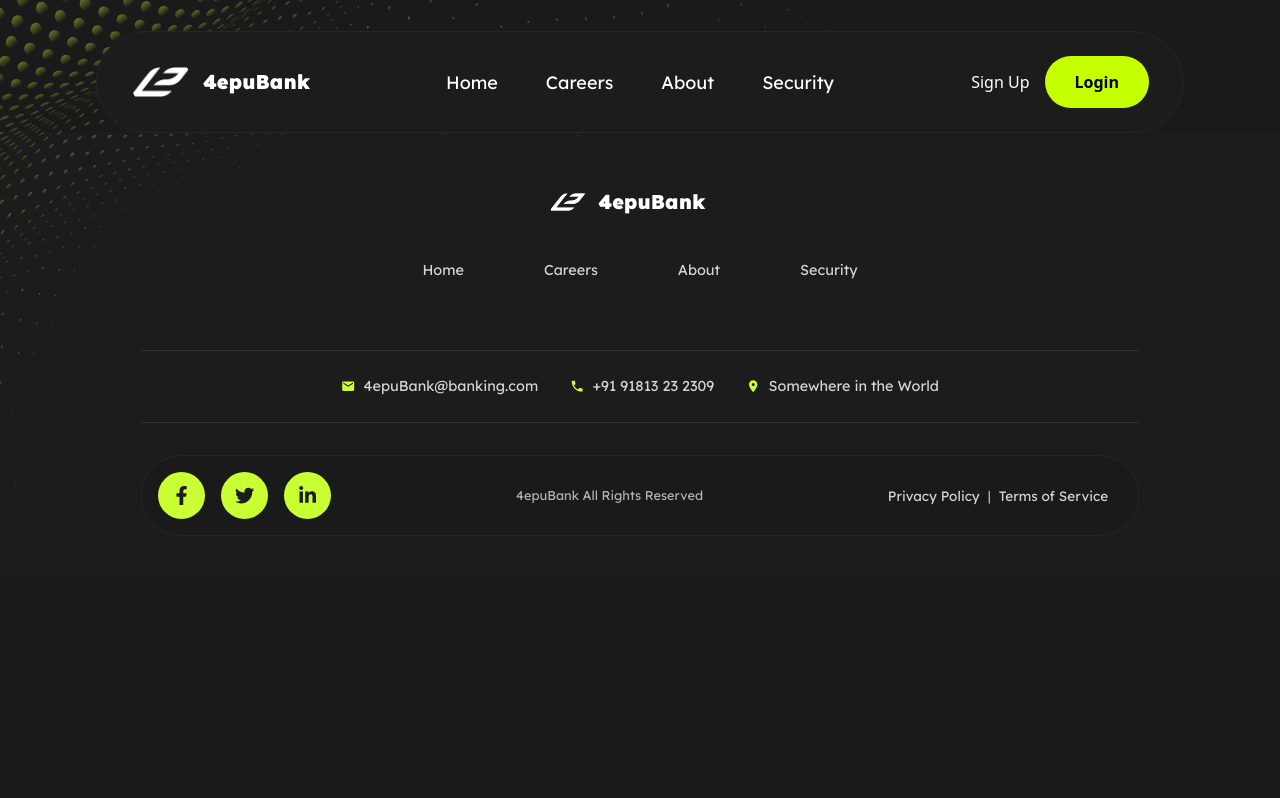
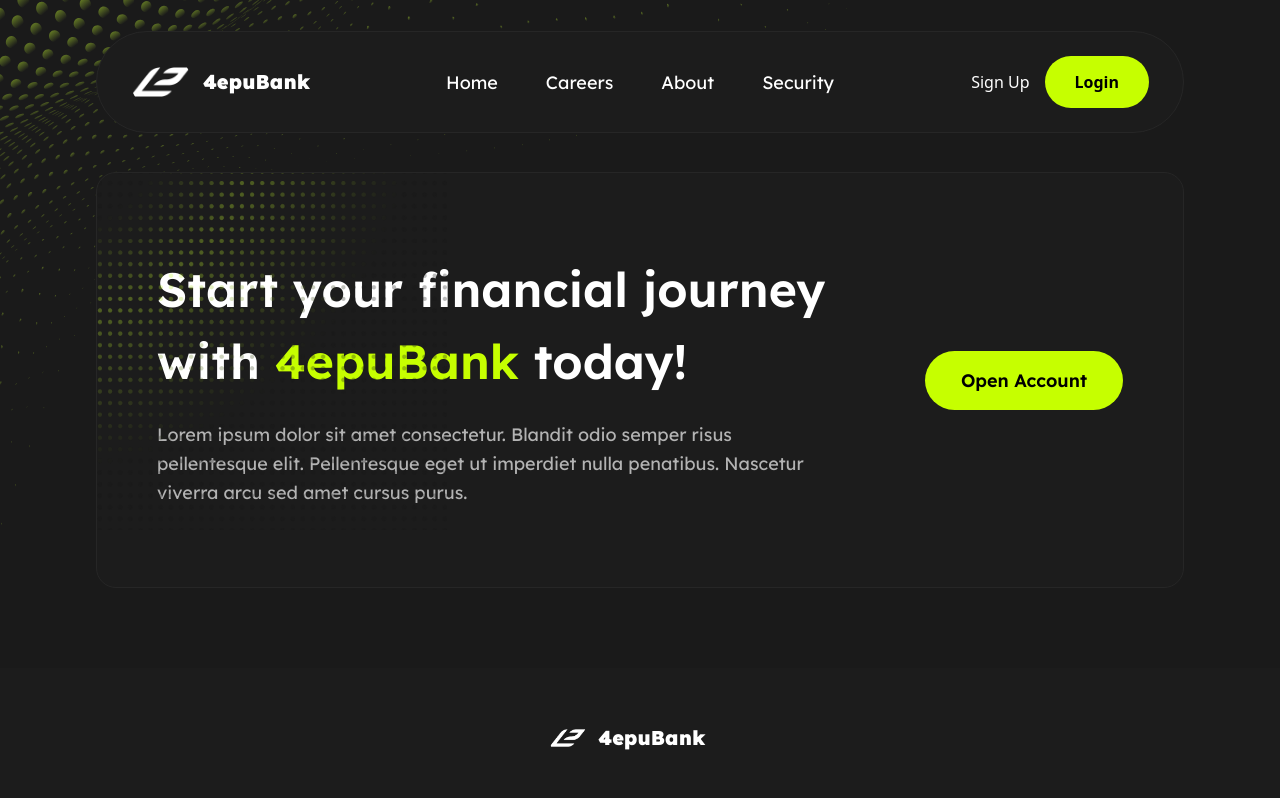
Before and after one commit to Cennge/Banking-Company, a React (Vite) app: page / in a window 1280 px wide. Shown: the top 798 px of the page. Built offline with nearby package versions, Linux system fonts and the light colour scheme.

Commit message:
added section6

```diff
--- a/src/components/Home-Page.css
+++ b/src/components/Home-Page.css
@@ -7,3 +7,83 @@
   height: 100%;
   pointer-events: none;
 }
+
+.home-page {
+  flex: 1;
+  display: flex;
+  flex-direction: column;
+  justify-content: flex-end;
+  padding-bottom: 80px; /* future footer space */
+}
+
+.hero-wrapper {
+  display: flex;
+  justify-content: center;
+  margin-top: auto;
+}
+
+.hero-container {
+  width: 85%;
+  padding: 80px 60px;
+  background: #1C1C1C;
+  border: 1px solid #262626;
+  border-radius: 20px;
+  display: flex;
+  justify-content: space-between;
+  align-items: center;
+  font-family: 'Lexend', sans-serif;
+  z-index: 10;
+  overflow: hidden;
+  position: relative;
+}
+
+.hero-content {
+  max-width: 70%;
+}
+
+.hero-heading {
+  color: white;
+  font-size: 48px;
+  font-weight: 600;
+  margin-bottom: 24px;
+}
+
+.highlight {
+  color: #C6FF00;
+}
+
+.hero-subtext {
+  color: #B3B3B3;
+  font-size: 18px;
+  line-height: 1.6;
+  max-width: 700px;
+}
+
+.hero-button {
+  background-color: #C6FF00;
+  color: black;
+  font-weight: 600;
+  padding: 16px 36px;
+  font-size: 18px;
+  border-radius: 999px;
+  border: none;
+  cursor: pointer;
+  transition: background-color 0.3s ease;
+  z-index: 1;
+}
+
+.hero-button:hover {
+  background-color: #b3f000;
+}
+
+.sec {
+  margin-top: 40px;
+}
+
+.section6-image {
+  width: 400px;
+  position: absolute;
+  z-index: 0;
+  top: -50px;
+  left: -50px;
+}
--- a/src/components/Home-Page.tsx
+++ b/src/components/Home-Page.tsx
@@ -4,9 +4,35 @@ import './Home-Page.css'
 export function Home() {
     return (
         <div>
+            <div className='sec'>
+                <Section6/>
+            </div>
             <div className='BGObj-1 '>
                 <BGObjects />
             </div>
         </div>
     );
 }
+
+export const Section6 = () => {
+  return (
+    <div className="home-page">
+      <div className="hero-wrapper">
+        <section className="hero-container">
+               <img src="/bg-object-sec6.png" alt="Background" className="section6-image" />
+          <div className="hero-content">
+            <h1 className="hero-heading">
+              Start your financial journey with <span className="highlight">4epuBank</span> today!
+            </h1>
+            <p className="hero-subtext">
+              Lorem ipsum dolor sit amet consectetur. Blandit odio semper risus pellentesque elit.
+              Pellentesque eget ut imperdiet nulla penatibus. Nascetur viverra arcu sed amet cursus purus.
+            </p>
+          </div>
+          <button className="hero-button">Open Account</button>
+
+        </section>
+      </div>
+    </div>
+  );
+};
```
Also changed, not shown: public/bg-object-sec6.png (added).
